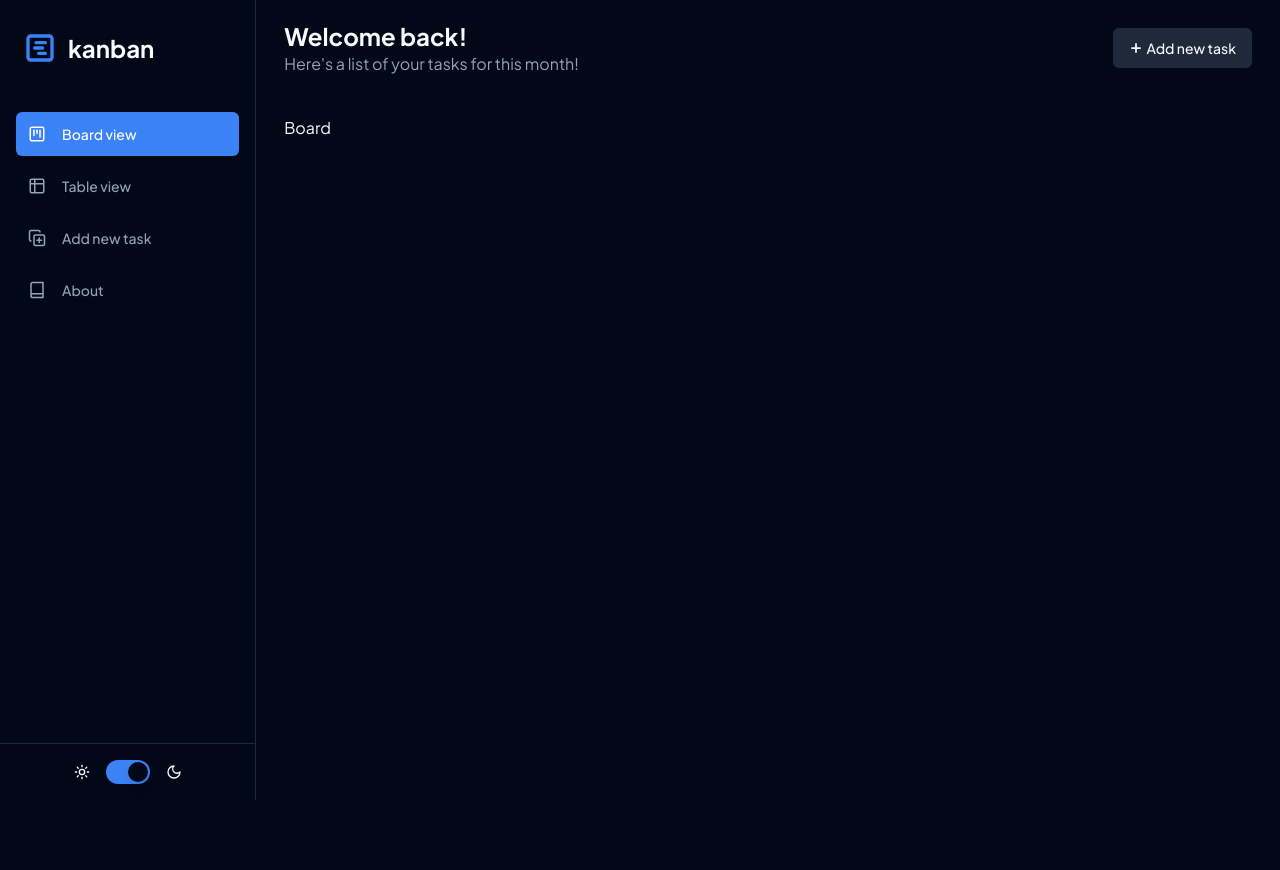
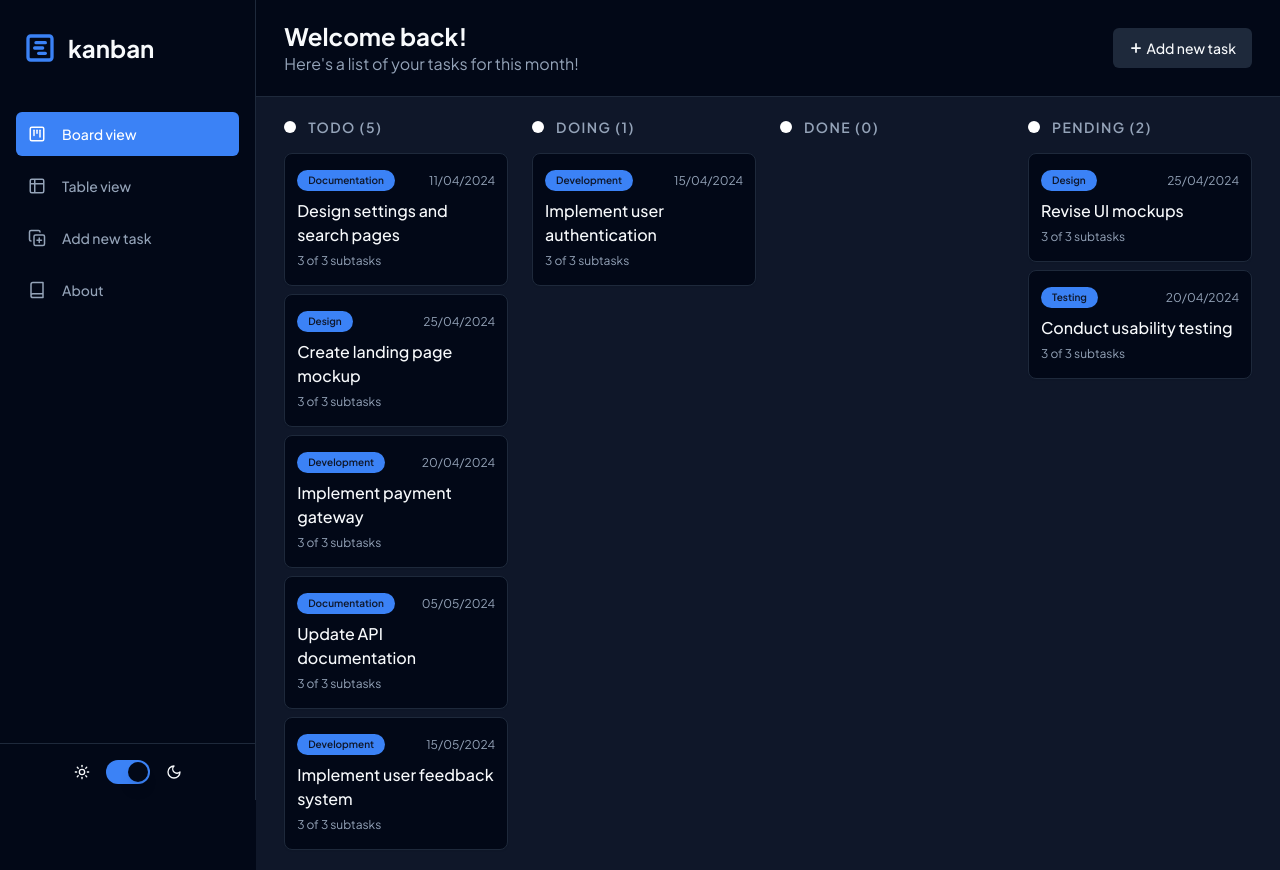
Before and after one commit to kimhuy011199/react-kanban, a React (Vite) app: page / in a window 1280 px wide. Before the commit the page ends 800 px from the top, so only its background shows below. Built offline with nearby package versions, Linux system fonts and the light colour scheme.

Commit message:
Create board view UI

```diff
--- /dev/null
+++ b/src/components/Board.tsx
@@ -0,0 +1,55 @@
+import {
+  Column,
+  ColumnContent,
+  ColumnContentItem,
+  ColumnLabel,
+} from './Column';
+import { Badge } from './ui/badge';
+import {
+  Card,
+  CardContent,
+  CardDescription,
+  CardHeader,
+  CardTitle,
+} from './ui/card';
+import data from '../data.json';
+
+const Board = () => {
+  console.log('data', data);
+
+  return (
+    <div className="grid grid-cols-4 gap-6">
+      {data.map((column) => (
+        <Column key={column.id}>
+          <ColumnLabel>
+            {column.type} ({column.tasks.length})
+          </ColumnLabel>
+          <ColumnContent>
+            {column.tasks.map((todo) => (
+              <ColumnContentItem key={todo.id}>
+                <Card>
+                  <CardHeader className="flex flex-row justify-between items-center pt-4 px-3 pb-0 space-y-0">
+                    <Badge className="text-[10px]">{todo.label}</Badge>
+                    <span className="text-xs text-muted-foreground">
+                      {todo.deadline}
+                    </span>
+                  </CardHeader>
+                  <CardContent className="px-3 pb-4 pt-2">
+                    <CardTitle className="text-base font-medium">
+                      {todo.title}
+                    </CardTitle>
+                    <CardDescription className="mt-1.5 text-xs">
+                      3 of 3 subtasks
+                    </CardDescription>
+                  </CardContent>
+                </Card>
+              </ColumnContentItem>
+            ))}
+          </ColumnContent>
+        </Column>
+      ))}
+    </div>
+  );
+};
+
+export default Board;
--- /dev/null
+++ b/src/components/Column.tsx
@@ -0,0 +1,42 @@
+import { cn } from '@/lib/utils';
+
+const Column = ({ children, className, ...props }: any) => {
+  return (
+    <div className={cn('flex flex-col gap-4', className)} {...props}>
+      {children}
+    </div>
+  );
+};
+
+const ColumnLabel = ({ children, className, ...props }: any) => {
+  return (
+    <span
+      className={cn(
+        'text-sm text-muted-foreground font-semibold tracking-widest flex items-center gap-3 uppercase',
+        className
+      )}
+      {...props}
+    >
+      <div className="w-3 h-3 bg-white rounded-full"></div>
+      {children}
+    </span>
+  );
+};
+
+const ColumnContent = ({ children, className, ...props }: any) => {
+  return (
+    <ul className={cn('flex flex-col gap-2', className)} {...props}>
+      {children}
+    </ul>
+  );
+};
+
+const ColumnContentItem = ({ children, className, ...props }: any) => {
+  return (
+    <li className={cn('flex flex-col gap-2', className)} {...props}>
+      {children}
+    </li>
+  );
+};
+
+export { Column, ColumnLabel, ColumnContent, ColumnContentItem };
--- a/src/components/Header.tsx
+++ b/src/components/Header.tsx
@@ -5,7 +5,7 @@ const Header = () => {
   const handleAddNewTask = () => {};
 
   return (
-    <div className="flex justify-between items-center px-7 py-5">
+    <div className="flex justify-between items-center px-7 py-5 border-b">
       <div className="flex flex-col">
         <h2 className="text-2xl font-bold">Welcome back!</h2>
         <p className="text-muted-foreground">
--- a/src/components/Main.tsx
+++ b/src/components/Main.tsx
@@ -1,4 +1,5 @@
 import { APP_VIEW } from '@/lib/enums';
+import Board from './Board';
 
 interface MainProps {
   currentView: APP_VIEW;
@@ -6,8 +7,8 @@ interface MainProps {
 
 const Main = ({ currentView }: MainProps) => {
   return (
-    <div className="px-7 py-5">
-      {currentView === APP_VIEW.BOARD ? <>Board</> : null}
+    <div className="px-7 py-5 bg-muted">
+      {currentView === APP_VIEW.BOARD ? <Board /> : null}
       {currentView === APP_VIEW.TABLE ? <>Table</> : null}
     </div>
   );
--- /dev/null
+++ b/src/components/ui/badge.tsx
@@ -0,0 +1,36 @@
+import * as React from "react"
+import { cva, type VariantProps } from "class-variance-authority"
+
+import { cn } from "@/lib/utils"
+
+const badgeVariants = cva(
+  "inline-flex items-center rounded-full border px-2.5 py-0.5 text-xs font-semibold transition-colors focus:outline-none focus:ring-2 focus:ring-ring focus:ring-offset-2",
+  {
+    variants: {
+      variant: {
+        default:
+          "border-transparent bg-primary text-primary-foreground hover:bg-primary/80",
+        secondary:
+          "border-transparent bg-secondary text-secondary-foreground hover:bg-secondary/80",
+        destructive:
+          "border-transparent bg-destructive text-destructive-foreground hover:bg-destructive/80",
+        outline: "text-foreground",
+      },
+    },
+    defaultVariants: {
+      variant: "default",
+    },
+  }
+)
+
+export interface BadgeProps
+  extends React.HTMLAttributes<HTMLDivElement>,
+    VariantProps<typeof badgeVariants> {}
+
+function Badge({ className, variant, ...props }: BadgeProps) {
+  return (
+    <div className={cn(badgeVariants({ variant }), className)} {...props} />
+  )
+}
+
+export { Badge, badgeVariants }
--- /dev/null
+++ b/src/components/ui/card.tsx
@@ -0,0 +1,83 @@
+import * as React from 'react';
+
+import { cn } from '@/lib/utils';
+
+const Card = React.forwardRef<
+  HTMLDivElement,
+  React.HTMLAttributes<HTMLDivElement>
+>(({ className, ...props }, ref) => (
+  <div
+    ref={ref}
+    className={cn(
+      'rounded-lg border bg-card text-card-foreground shadow-sm',
+      className
+    )}
+    {...props}
+  />
+));
+Card.displayName = 'Card';
+
+const CardHeader = React.forwardRef<
+  HTMLDivElement,
+  React.HTMLAttributes<HTMLDivElement>
+>(({ className, ...props }, ref) => (
+  <div
+    ref={ref}
+    className={cn('flex flex-col space-y-1.5 p-6', className)}
+    {...props}
+  />
+));
+CardHeader.displayName = 'CardHeader';
+
+const CardTitle = React.forwardRef<
+  HTMLParagraphElement,
+  React.HTMLAttributes<HTMLHeadingElement>
+>(({ className, ...props }, ref) => (
+  <h3
+    ref={ref}
+    className={cn('text-2xl font-semibold leading-none', className)}
+    {...props}
+  />
+));
+CardTitle.displayName = 'CardTitle';
+
+const CardDescription = React.forwardRef<
+  HTMLParagraphElement,
+  React.HTMLAttributes<HTMLParagraphElement>
+>(({ className, ...props }, ref) => (
+  <p
+    ref={ref}
+    className={cn('text-sm text-muted-foreground', className)}
+    {...props}
+  />
+));
+CardDescription.displayName = 'CardDescription';
+
+const CardContent = React.forwardRef<
+  HTMLDivElement,
+  React.HTMLAttributes<HTMLDivElement>
+>(({ className, ...props }, ref) => (
+  <div ref={ref} className={cn('p-6 pt-0', className)} {...props} />
+));
+CardContent.displayName = 'CardContent';
+
+const CardFooter = React.forwardRef<
+  HTMLDivElement,
+  React.HTMLAttributes<HTMLDivElement>
+>(({ className, ...props }, ref) => (
+  <div
+    ref={ref}
+    className={cn('flex items-center p-6 pt-0', className)}
+    {...props}
+  />
+));
+CardFooter.displayName = 'CardFooter';
+
+export {
+  Card,
+  CardHeader,
+  CardFooter,
+  CardTitle,
+  CardDescription,
+  CardContent,
+};
--- a/src/index.css
+++ b/src/index.css
@@ -37,7 +37,7 @@
     --primary-foreground: 222.2 47.4% 11.2%;
     --secondary: 217.2 32.6% 17.5%;
     --secondary-foreground: 210 40% 98%;
-    --muted: 217.2 32.6% 17.5%;
+    --muted: 222, 47%, 11%;
     --muted-foreground: 215 20.2% 65.1%;
     --accent: 217.2 32.6% 17.5%;
     --accent-foreground: 210 40% 98%;
```
Also changed, not shown: src/lib/interface.ts (added, +21 -0 lines).
